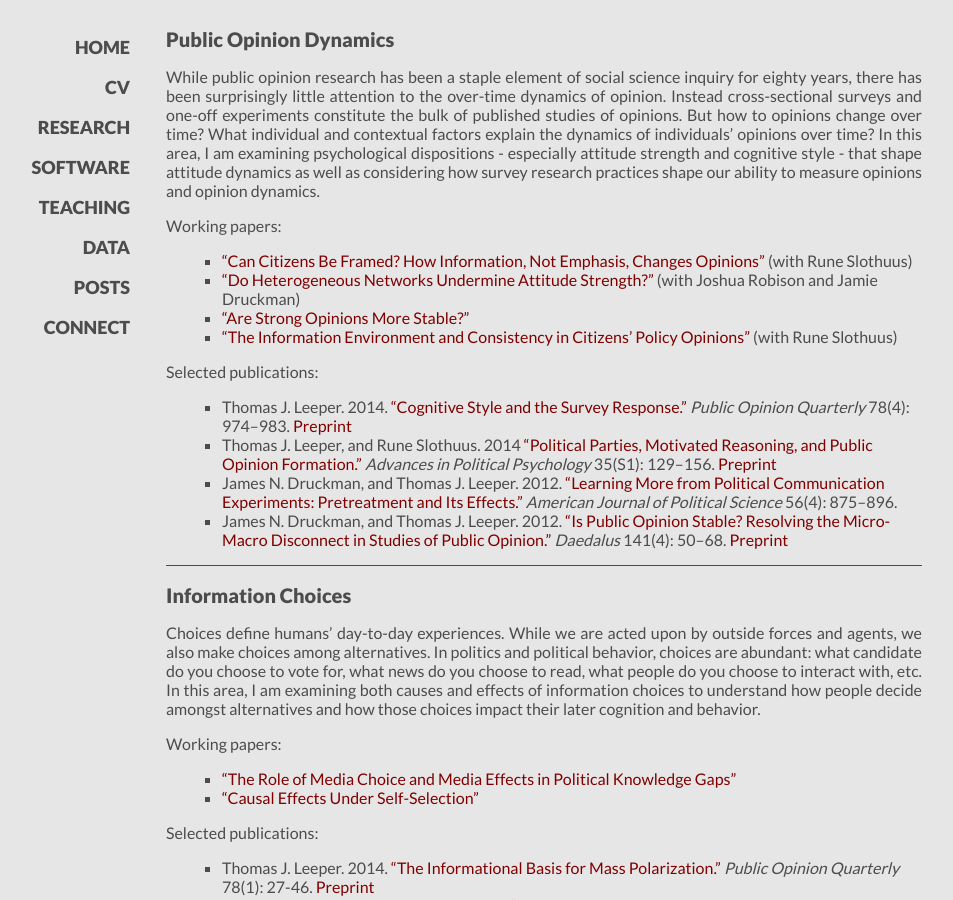
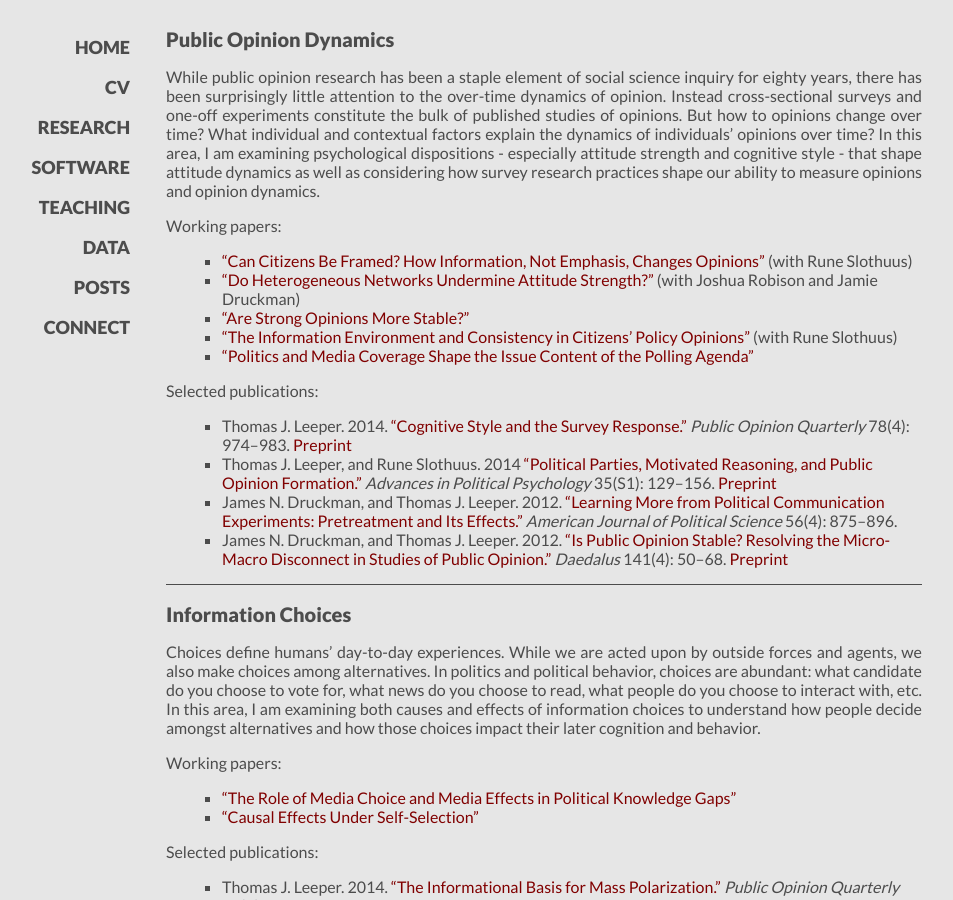
Before and after one commit to leeper/leeper.github.io, a Jekyll site: the page built from research.md, in a window 1280 px wide and 900 px high. Shown: the whole window, without its empty margins (96-1049 px from the left). Built offline with Jekyll 4.4.1, drawn with Linux system fonts in a browser that asks for light colours; some web fonts are replaced; Markdown is read by kramdown in place of the engine named in the settings.

Commit message:
add polling agenda paper [skip ci]

```diff
--- a/research.md
+++ b/research.md
@@ -14,6 +14,7 @@ Working papers:
 * [&ldquo;Do Heterogeneous Networks Undermine Attitude Strength?&rdquo;]({{ page.papers }}HeterogeneousNetworks.pdf) (with Joshua Robison and Jamie Druckman)
 * [&ldquo;Are Strong Opinions More Stable?&rdquo;]({{ page.papers }}AreStrongOpinionsMoreStable.pdf)
 * [&ldquo;The Information Environment and Consistency in Citizens' Policy Opinions&rdquo;]({{ page.papers }}OpinionConsistency.pdf) (with Rune Slothuus)
+* [&ldquo;Politics and Media Coverage Shape the Issue Content of the Polling Agenda&rdquo;]({{ page.papers }}PollingAgenda.pdf)
 
 Selected publications:
 
```
